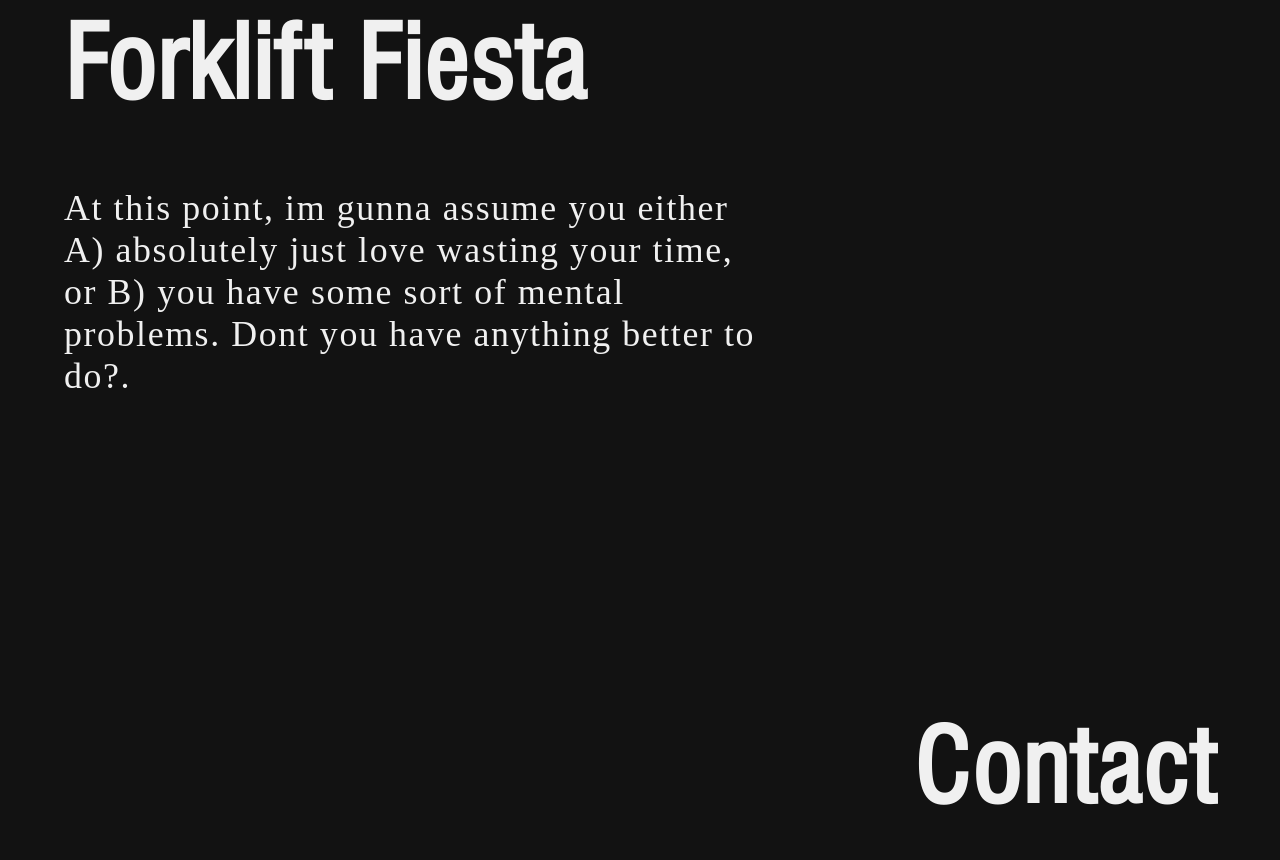
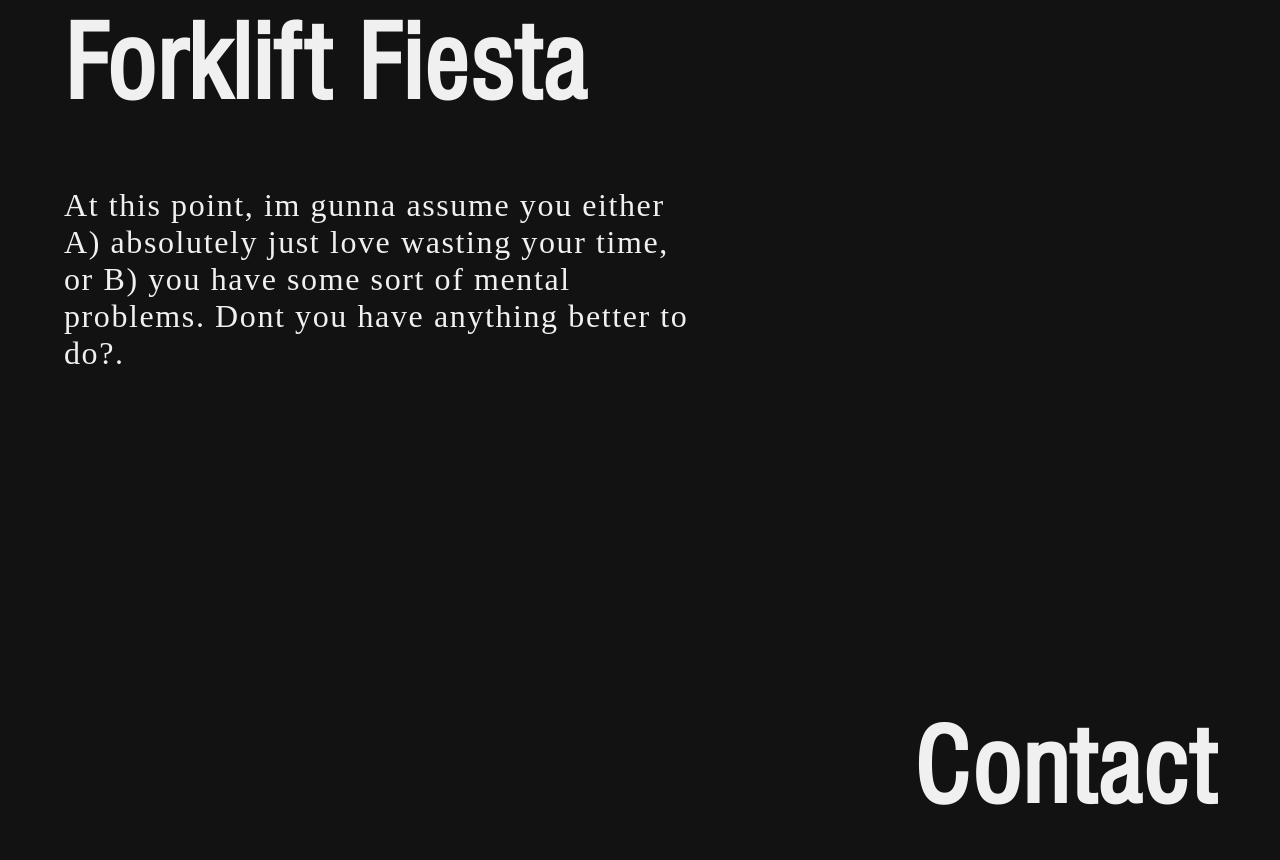
Before and after one commit to CosmoCup/CosmoCup.github.io, a plain HTML site: page index.html in a window 1280 px wide. Shown: the part 1780-2640 px from the top of the page. Drawn offline with Linux system fonts and the light colour scheme; a web font is replaced by a local one.

Commit message:
font fix

```diff
--- a/index.html
+++ b/index.html
@@ -42,7 +42,7 @@
 
 	<div class="boxLeft" style="height: 55%;">
 		<h1>Forklift Fiesta</h1>
-		<p style="width: 55%;">
+		<p style="width: 50%;">
 			At this point, im gunna assume you either A) absolutely just love wasting your time,
 			or B) you have some sort of mental problems. Dont you have anything better to do?.
 		</p>
--- a/style.css
+++ b/style.css
@@ -28,7 +28,7 @@ body {
 }
 
 p {
-    font-size: clamp(0px, 2.8vw, 40px);
+    font-size: clamp(0px, 2.8vw, 32px);
     margin: 0;
     width: 50%;
 }
```
